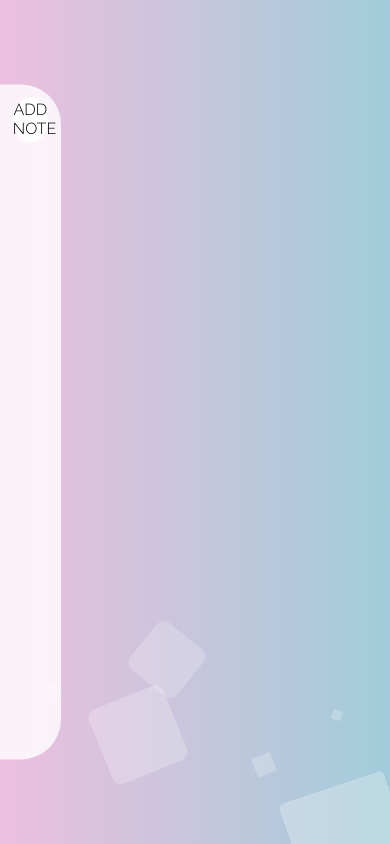
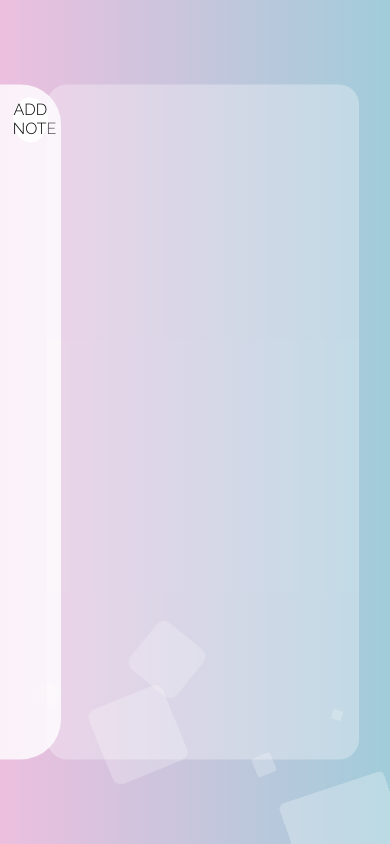
Before and after one commit to ka1x/sticky-notes-v2, a React (Vite) app: page / in a window 390 px wide. Built offline with nearby package versions, Linux system fonts and the light colour scheme.

Commit message:
note media queries

```diff
--- a/src/components/Note.jsx
+++ b/src/components/Note.jsx
@@ -7,7 +7,8 @@ const Note = ({note}) => {
          <div className='note-header-container'>
             <p className='note-date'>{new Date(note.date).toLocaleDateString('en-GB', {month: 'short', day: 'numeric', hour: 'numeric', minute: 'numeric'})}</p>
 
-            <p className='note-title'>{note.title}</p>
+
+            <p className='note-title'>{(note.title === '') ? 'Untitled' : note.title.length > 35 ? note.title.substr(0, 60) + '...' : note.title}</p>
 
             <div className='line'></div>
          </div>
--- a/src/styles/index.css
+++ b/src/styles/index.css
@@ -1,9 +1,7 @@
 @import url('https://fonts.googleapis.com/css2?family=Raleway:wght@100;200;300;400;500;600;700;800&display=swap');
 
 :root {
-   --background-col: #fff;
-   --main-col: #000;
-   --accent-col: #eeeeee;
+   --text-col: rgb(56, 57, 133);
 }
 
 * {
@@ -124,14 +122,15 @@ select {
 }
 
 ::-webkit-scrollbar {
-   width: 3px;
+   height: 80%;
+   width: 10px;
    background-color: transparent;
 }
 
 ::-webkit-scrollbar-thumb {
-   border-radius: 50%;
-   height: 10%;
-   background-color: black;
+   border-radius: 20px;
+   height: 5px;
+   background-color: rgba(255, 255, 255, 0.5);
 }
 
 /* -------------------------------------------- */
--- a/src/styles/note.css
+++ b/src/styles/note.css
@@ -1,11 +1,3 @@
-/* .note{
-	border: 2px solid black;
-	width: 400px;
-	display: flex;gap: 20px;flex-direction: column;
-	margin: 2rem;
-	padding: 2rem;
-} */
-
 .note-gallery {
    width: 80%;
    height: 80%;
@@ -19,11 +11,17 @@
    align-content: flex-start;
    justify-content: flex-start;
    gap: 2rem;
+
+   background: rgba(255, 255, 255, 0.3);
+   padding: 5%;
+   border-radius: 20px;
+   overflow-y: scroll;
 }
 
 .note {
    min-width: 200px;
-   width: 25%;
+   max-width: 400px;
+   width: 33%;
    height: 250px;
    padding: 1rem 2rem;
    position: relative;
@@ -34,13 +32,8 @@
    justify-content: space-around;
    gap: 10px;
 
-   color: rgb(56, 57, 133);
-
-   /* overflow-y: scroll; */
-   /* background: rgba(255, 255, 255, 0.375);
-	box-shadow: 0 0.75rem 2rem 0 rgba(0, 0, 0, 0.1);
-	border-radius: 1.5rem;
-	border: 1px solid rgba(255, 255, 255, 0.125); */
+   color: var(--text-col);
+   cursor: pointer;
 
    background: linear-gradient(to right bottom, rgba(255, 255, 255, 0.7), rgba(255, 255, 255, 0.3));
    border-radius: 1.2rem;
@@ -48,20 +41,23 @@
    backdrop-filter: blur(2rem);
 }
 
+/* ---------------------------------------- */
+/* note details */
+
 .note .note-content-container {
    width: 100%;
 }
 .note .note-content {
    /* this prevents text from overflowing the note */
    word-wrap: break-word;
+   font-size: 0.8rem;
 }
 
-/* ---------------------------------------- */
-
 .note .note-header-container {
-	display: flex;
-	gap: 10px;
-	flex-direction: column;
+   display: flex;
+   gap: 10px;
+   flex-direction: column;
+   height: 40%;
 }
 .note .note-header-container .note-date {
    font-size: 0.7rem;
@@ -72,8 +68,90 @@
    font-size: 1.5rem;
 }
 .note .note-header-container .line {
-   border-bottom: 5px solid rgba(255, 255, 255, 0.7);
+   /* border-bottom: 3px solid rgba(255, 255, 255, 0.7); */
+   border-bottom: 2px solid var(--text-col);
    border-radius: 0 25% 25% 0;
-   width: 33%;
+   width: 66%;
    position: relative;
 }
+
+/* --------------------------------------------- */
+/* animations */
+
+.note:hover .note-header-container {
+   transform: translateX(10px);
+   transition: transform 1s;
+}
+
+.note:hover::before .note-header-container {
+   transform: translateX(-10px);
+   transition: transform 1s;
+}
+
+.note:hover .note-content-container {
+   transform: translateX(10px);
+   transition: transform 1s;
+   transition-delay: 0.2s;
+}
+
+/*
+@keyframes moveRight10 {
+   0% {
+      transform: translateX(0);
+   }
+
+   100% {
+      transform: translateX(10px);
+   }
+}
+
+@keyframes moveLeft10 {
+   0% {
+      transform: translateX(0);
+   }
+
+   100% {
+      transform: translateX(-10px);
+   }
+} */
+
+/* ----------------------------------- */
+/* media queries */
+
+@media screen and (max-width: 890px) {
+   .note {
+      height: 250px;
+   }
+
+   .note .note-header-container .note-title {
+      font-size: 1.3rem;
+   }
+}
+@media screen and (max-width: 738px) {
+   .note {
+      height: 200px;
+   }
+}
+
+@media screen and (max-width: 477px) {
+   .note-gallery {
+      padding: 10% 5%;
+   }
+
+   .note {
+      height: 200px;
+   }
+}
+@media screen and (max-width: 370px) {
+
+
+   .note {
+      height: 250px;
+   }
+}@media screen and (max-width: 320px) {
+
+
+   .note {
+      height: 300px;
+   }
+}
```
